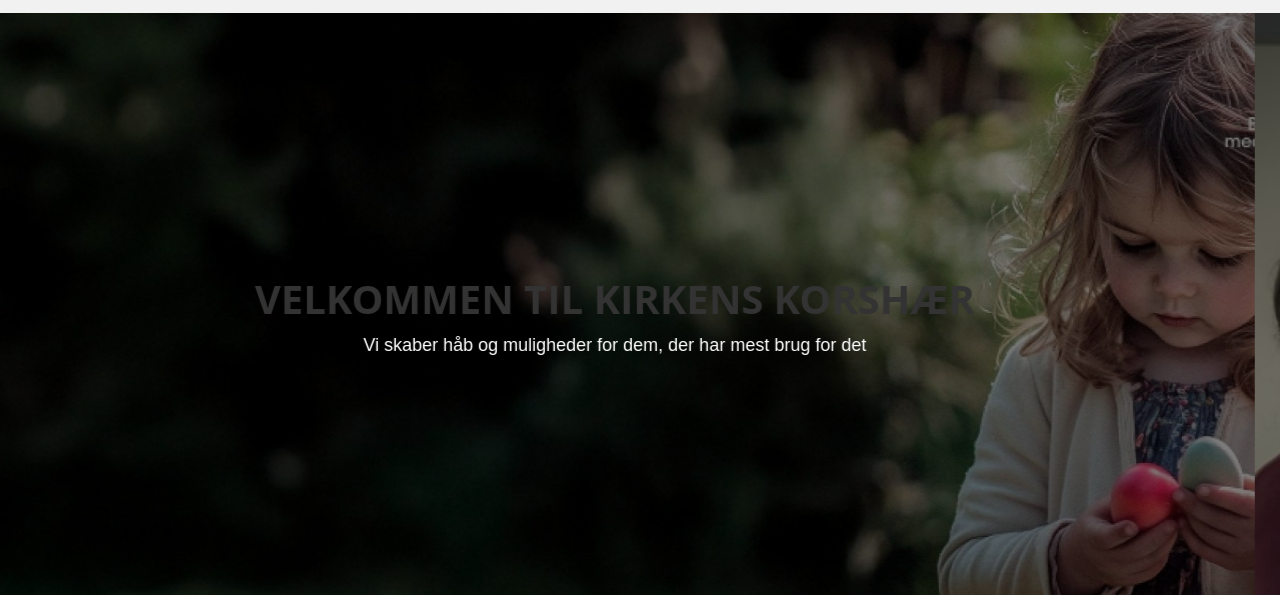
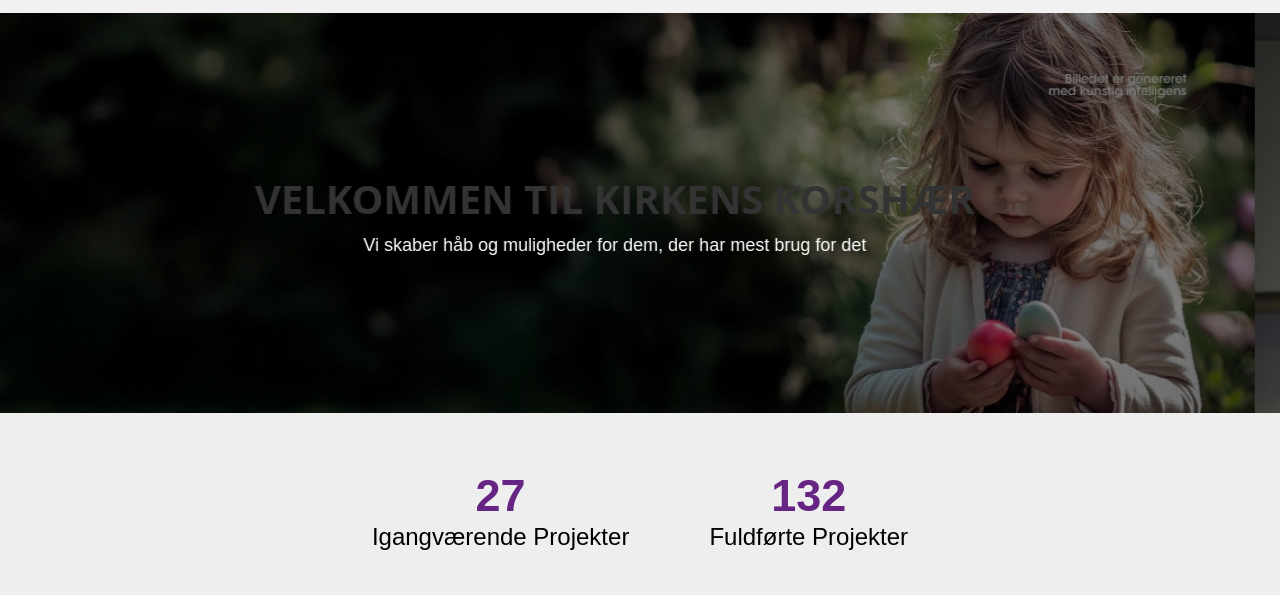
Before and after one commit to LucasMejer/Projekt4, a plain HTML site: page Index.html in a window 1280 px wide. Shown: the part 56-651 px from the top of the page. Drawn offline with Linux system fonts and the light colour scheme.

Commit message:
Update style.css
ændret højden på billeder i min hero section

```diff
--- a/css/style.css
+++ b/css/style.css
@@ -44,7 +44,8 @@ nav a {
 }
 
 .hero {
-    height: 70vh;
+    height: 50vh;
+    max-height: 400px;
     position: relative;
 }
 
```
